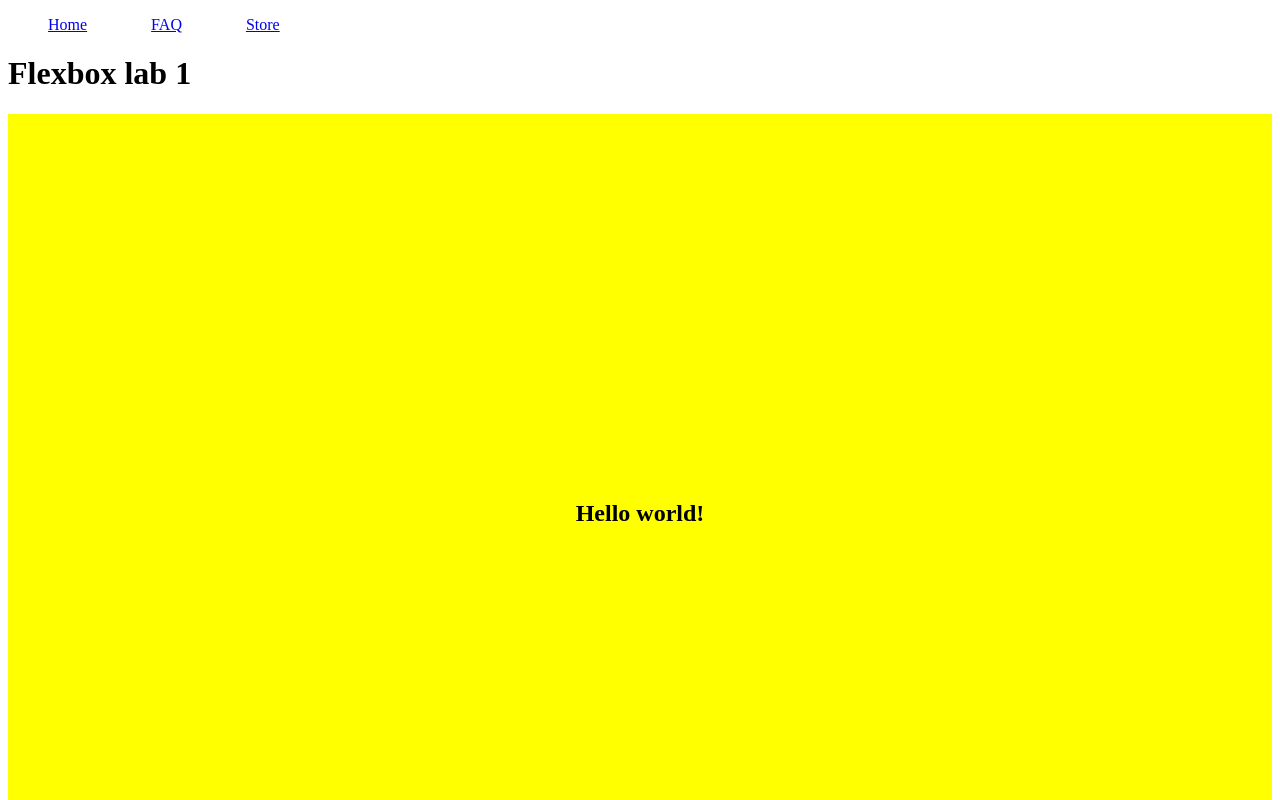
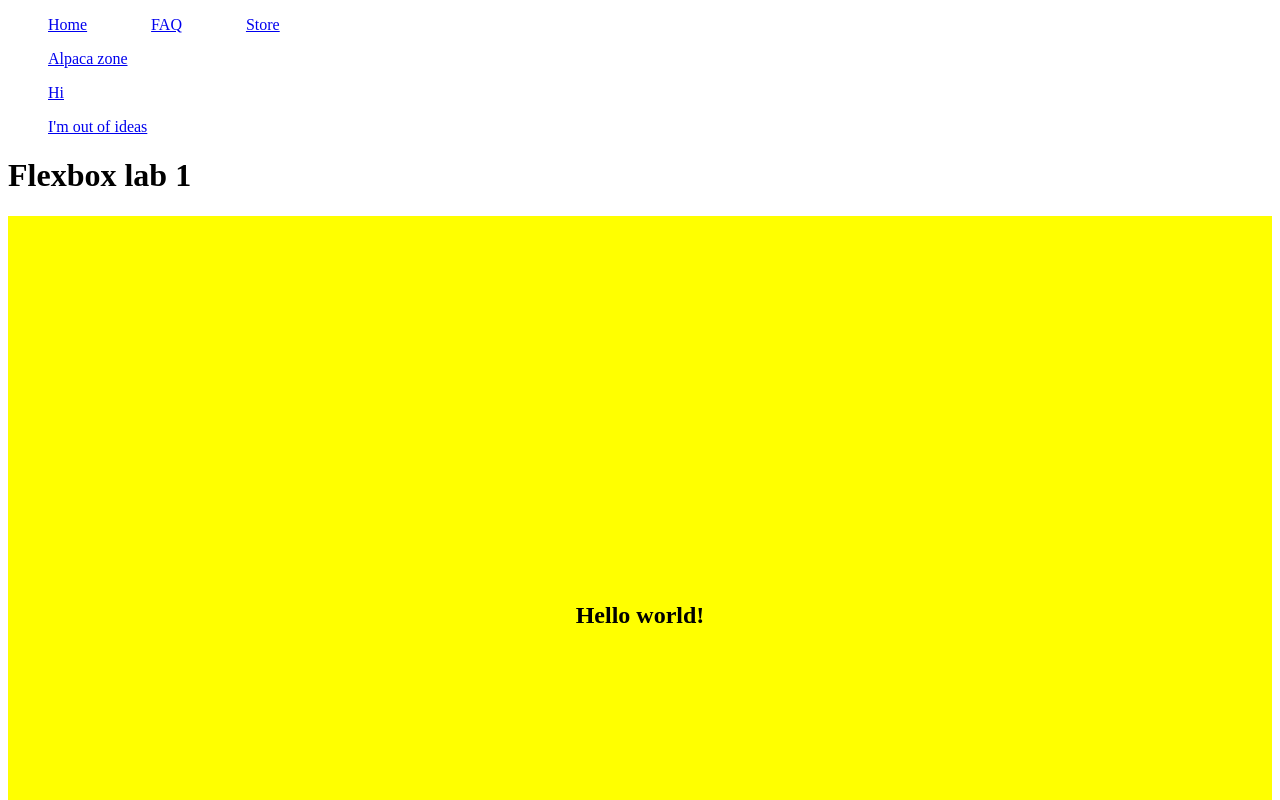
Before and after one commit to amyalpaca/Flexbox-Labs, a plain HTML site: page html/flexbox1.html in a window 1280 px wide. Shown: the top 800 px of the page. Drawn offline with Linux system fonts and the light colour scheme.

Commit message:
added a vertical navigation bar to flexbox1

```diff
--- a/css/style1.css
+++ b/css/style1.css
@@ -16,3 +16,10 @@ nav ul {
     gap: 64px;
     list-style-type: none;
 }
+
+.vertical ul {
+    display: flex;
+    flex-direction: column;
+    gap: 16px;
+    list-style-type: none;
+}
--- a/html/flexbox1.html
+++ b/html/flexbox1.html
@@ -12,11 +12,19 @@
         <li><a href="../index.html">FAQ</a></li>
         <li><a href="https://docs.google.com/document/d/1k3bElJezYxp3l05UnqQAFLAYDAniDjw_-fLQUqpYr4Y/edit?tab=t.0#heading=h.rd4hqwws79a0">Store</a></li>
     </ul>
+    <div class="vertical">
+        <ul>
+            <li><a href="flexbox1.html">Alpaca zone</a></li>
+            <li><a href="../index.html">Hi</a></li>
+            <li><a href="https://docs.google.com/document/d/1k3bElJezYxp3l05UnqQAFLAYDAniDjw_-fLQUqpYr4Y/edit?tab=t.0#heading=h.    rd4hqwws79a0">I'm out of ideas</a></li>
+        </ul>
+    </div>
 </nav>
 <body>
     <h1>Flexbox lab 1</h1>
     <main>
         <h2>Hello world!</h2>
     </main>
+
 </body>
 </html>
```
